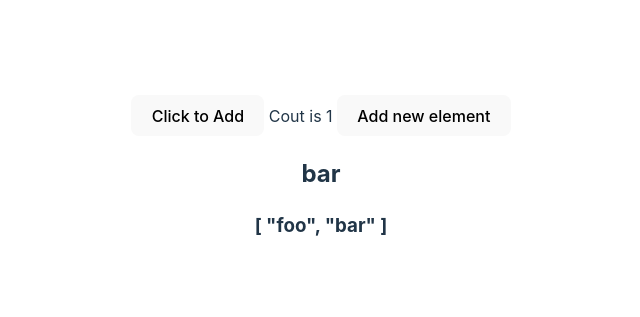
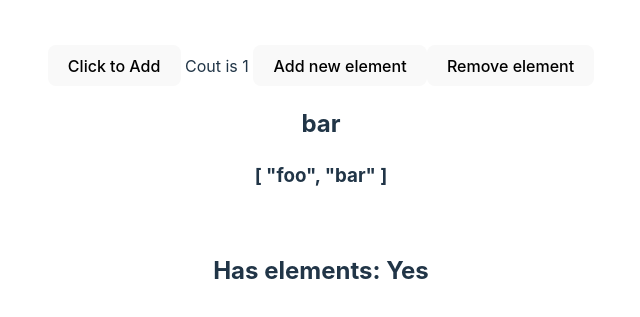
Before and after one commit to sidneyfrancois/simple-vue-project, a Vue app: page / in a window 1280 px wide. Shown: the part 223-540 px from the top of the page, without its empty margins (319-959 px from the left). Built offline with nearby package versions, Linux system fonts and the light colour scheme.

Commit message:
add computed property

```diff
--- a/src/components/InformationComponent.vue
+++ b/src/components/InformationComponent.vue
@@ -16,6 +16,17 @@ export default {
     addNewItem() {
       this.obj.arr.push("test");
     },
+    removeItem() {
+      this.obj.arr.pop();
+    },
+  },
+  computed: {
+    // computed properties are cached based on their reactive dependencies
+    // computed properties are getter-only, must provide manually a getter and setter
+    // must be free of side effects
+    hasElements() {
+      return this.obj.arr.length > 0 ? "Yes" : "No";
+    },
   },
   mounted() {
     console.log(this.count);
@@ -28,6 +39,11 @@ export default {
   Cout is {{ count }}
 
   <button @click="addNewItem">Add new element</button>
+  <button @click="removeItem">Remove element</button>
   <h2>{{ obj.arr[obj.arr.length - 1] }}</h2>
   <h3>{{ obj.arr }}</h3>
+
+  <br />
+
+  <h2>Has elements: {{ hasElements }}</h2>
 </template>
```
